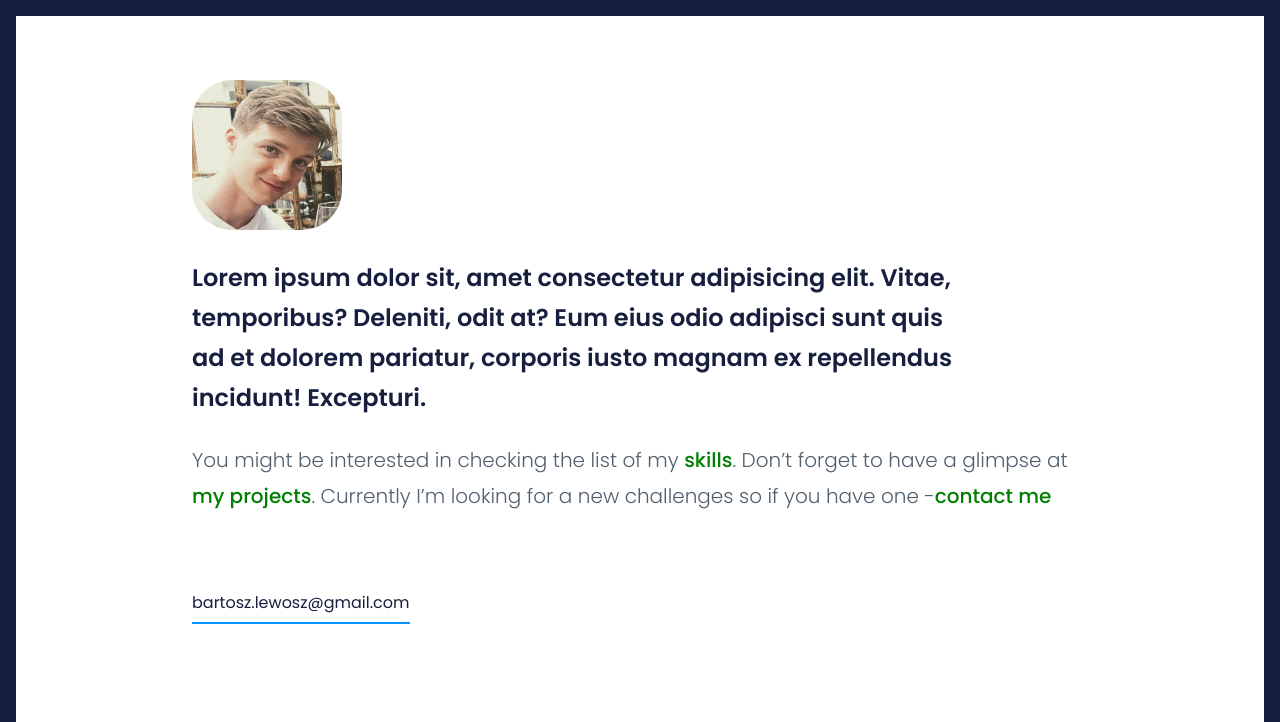
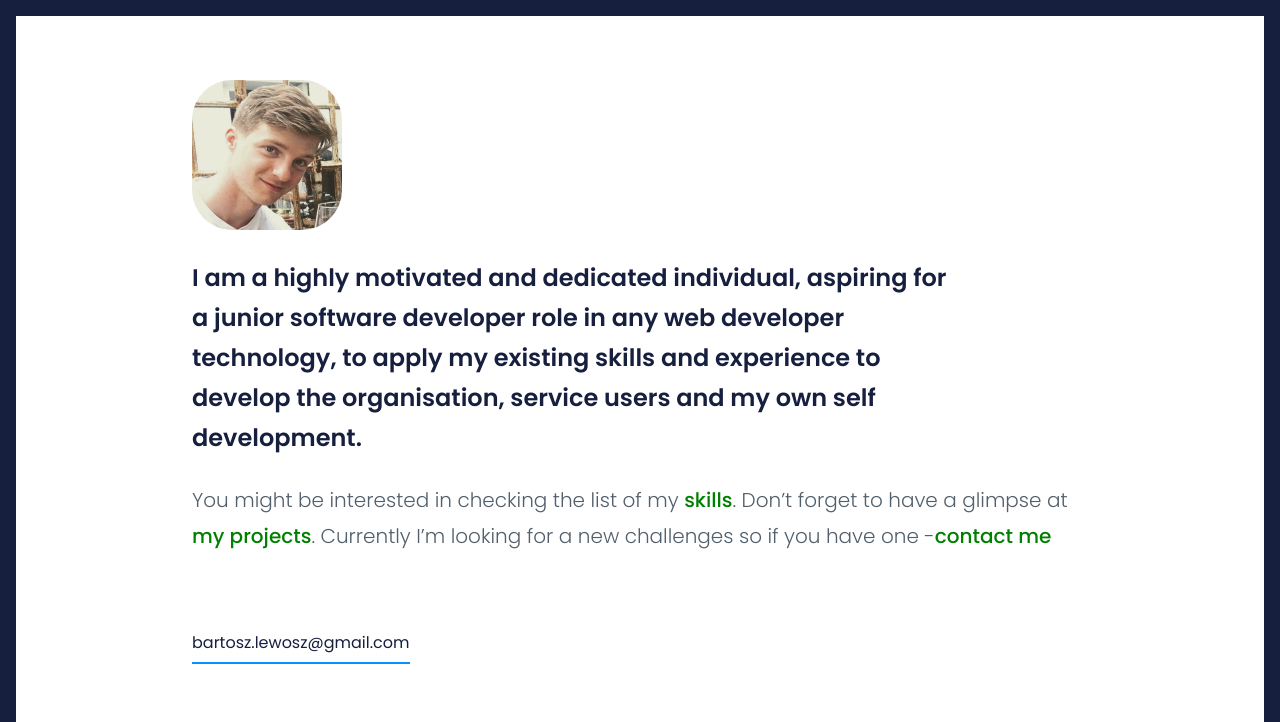
Before and after one commit to BartoszLewosz/bartoszlewosz.github.io, a website: page src/content/index.html in a window 1280 px wide. Shown: the top 722 px of the page. Drawn offline with nearby package versions, Linux system fonts and the light colour scheme; files that its build step writes are made by us from their sources; no server answers; files whose address does not match are found by name.

Commit message:
Update hero section. Add real content

```diff
--- a/src/content/index.html
+++ b/src/content/index.html
@@ -17,7 +17,7 @@
     <main class="main">
         <section class="hero">
             <img class="hero__photo" src="assets/img/profile_1.jpeg" alt="face photo.">
-            <p class="hero__description">Lorem ipsum dolor sit, amet consectetur adipisicing elit. Vitae, temporibus? Deleniti, odit at? Eum eius odio adipisci sunt quis ad et dolorem pariatur, corporis iusto magnam ex repellendus incidunt! Excepturi.</p>
+            <p class="hero__description">I am a highly motivated and dedicated individual, aspiring for a junior software developer role in any web developer technology, to apply my existing skills and experience to develop the organisation, service users and my own self development.</p>
             <p class="hero__description--detail">You might be interested in checking the list of my <a class="hero__link" href="#skills">skills</a>. Don’t forget to have a glimpse at <a class="hero__link" href="#projects">my
                     projects</a>. Currently I’m looking for a new challenges so if you have one -<a class="hero__link" href="#contact">contact me</a> </p>
             <p><a class="hero__email" href="mailto:bartosz.lewosz@gmail.com">bartosz.lewosz@gmail.com</a></p>
```
